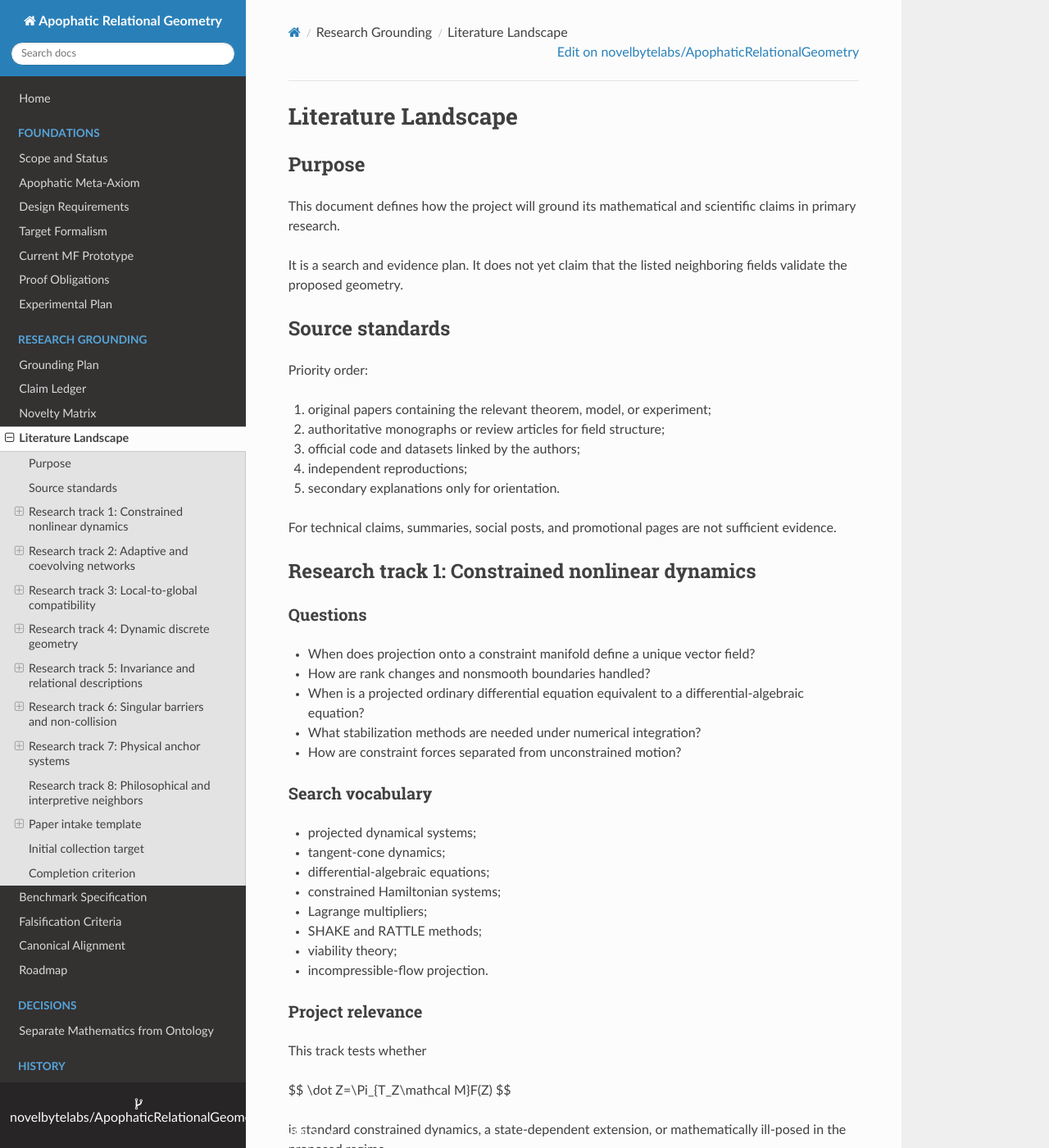
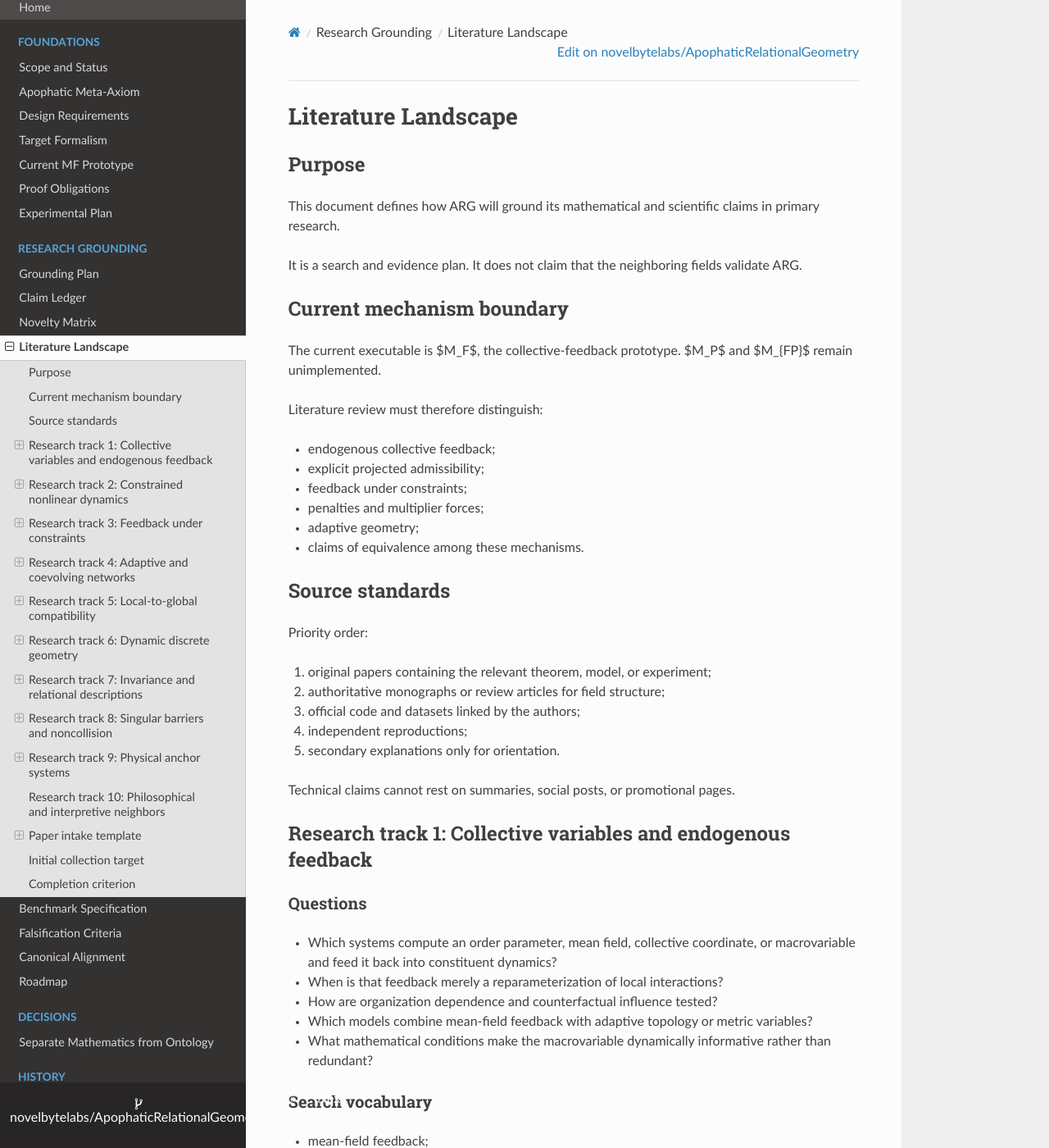
Before and after one commit to novelbytelabs/ApophaticRelationalGeometry, an MkDocs documentation site: the page built from docs/10_literature_landscape.md, in a window 1280 px wide and 1400 px high. Shown: the whole window at 82% size. Built offline with MkDocs 1.6.1, drawn with Linux system fonts in a browser that asks for light colours; nearby versions of some CDN libraries; some of the changed text lies outside the part shown.

Commit message:
Add collective-feedback research track and model mapping

```diff
--- a/docs/10_literature_landscape.md
+++ b/docs/10_literature_landscape.md
@@ -2,9 +2,22 @@
 
 ## Purpose
 
-This document defines how the project will ground its mathematical and scientific claims in primary research.
+This document defines how ARG will ground its mathematical and scientific claims in primary research.
 
-It is a search and evidence plan. It does not yet claim that the listed neighboring fields validate the proposed geometry.
+It is a search and evidence plan. It does not claim that the neighboring fields validate ARG.
+
+## Current mechanism boundary
+
+The current executable is $M_F$, the collective-feedback prototype. $M_P$ and $M_{FP}$ remain unimplemented.
+
+Literature review must therefore distinguish:
+
+- endogenous collective feedback;
+- explicit projected admissibility;
+- feedback under constraints;
+- penalties and multiplier forces;
+- adaptive geometry;
+- claims of equivalence among these mechanisms.
 
 ## Source standards
 
@@ -16,16 +29,48 @@ Priority order:
 4. independent reproductions;
 5. secondary explanations only for orientation.
 
-For technical claims, summaries, social posts, and promotional pages are not sufficient evidence.
+Technical claims cannot rest on summaries, social posts, or promotional pages.
 
-## Research track 1: Constrained nonlinear dynamics
+## Research track 1: Collective variables and endogenous feedback
+
+### Questions
+
+- Which systems compute an order parameter, mean field, collective coordinate, or macrovariable and feed it back into constituent dynamics?
+- When is that feedback merely a reparameterization of local interactions?
+- How are organization dependence and counterfactual influence tested?
+- Which models combine mean-field feedback with adaptive topology or metric variables?
+- What mathematical conditions make the macrovariable dynamically informative rather than redundant?
+
+### Search vocabulary
+
+- mean-field feedback;
+- order-parameter feedback;
+- collective-coordinate dynamics;
+- adaptive mean-field systems;
+- macro-to-micro feedback;
+- causal coarse-graining;
+- slaving principle;
+- synergetics;
+- feedback through global observables.
+
+### Project relevance
+
+This track is the closest literature base for the current $M_F$ path
+
+$$
+x\to c(x)\to(\dot x,\dot s,\dot q).
+$$
+
+It tests whether the implemented mechanism is standard, reducible, or distinctive only through its coupling to adaptive relational geometry.
+
+## Research track 2: Constrained nonlinear dynamics
 
 ### Questions
 
 - When does projection onto a constraint manifold define a unique vector field?
 - How are rank changes and nonsmooth boundaries handled?
 - When is a projected ordinary differential equation equivalent to a differential-algebraic equation?
-- What stabilization methods are needed under numerical integration?
+- What stabilization or retraction methods are needed numerically?
 - How are constraint forces separated from unconstrained motion?
 
 ### Search vocabulary
@@ -35,28 +80,51 @@ For technical claims, summaries, social posts, and promotional pages are not suf
 - differential-algebraic equations;
 - constrained Hamiltonian systems;
 - Lagrange multipliers;
-- SHAKE and RATTLE methods;
+- SHAKE and RATTLE;
 - viability theory;
 - incompressible-flow projection.
 
 ### Project relevance
 
-This track tests whether
+This track tests whether target $M_P$
 
 $$
 \dot Z=\Pi_{T_Z\mathcal M}F(Z)
 $$
 
-is standard constrained dynamics, a state-dependent extension, or mathematically ill-posed in the proposed regime.
+is standard constrained dynamics, a state-dependent extension, or ill-posed in the proposed regime.
 
-## Research track 2: Adaptive and coevolving networks
+## Research track 3: Feedback under constraints
+
+### Questions
+
+- Which models combine global feedback with holonomic, algebraic, or viability constraints?
+- Does projection act on a proposal that already contains feedback?
+- When do feedback and projection commute?
+- What exact reductions recover feedback-only and projection-only models?
+- Are there existing frameworks equivalent to target $M_{FP}$?
+
+### Search vocabulary
+
+- constrained feedback systems;
+- projected control systems;
+- mean-field differential-algebraic equations;
+- feedback on manifolds;
+- constrained adaptive control;
+- projected gradient systems with global coupling.
+
+### Project relevance
+
+This track assesses whether $M_{FP}$ is already known and whether $M_F\equiv M_P$ can hold in any nontrivial domain.
+
+## Research track 4: Adaptive and coevolving networks
 
 ### Questions
 
 - Which systems jointly evolve node state and edge structure?
 - When can adaptive weights be interpreted as geometry?
 - What continuum, mean-field, or graph-limit results exist?
-- Which adaptive-network behaviors require topology change rather than state change alone?
+- Which behaviors require topology change rather than state change alone?
 - How is causality separated when state and topology update one another?
 
 ### Search vocabulary
@@ -72,17 +140,17 @@ is standard constrained dynamics, a state-dependent extension, or mathematically
 
 ### Project relevance
 
-This track tests whether the variables $s_e$ and $q_e$ add anything beyond ordinary dynamic edge weights.
+This track tests whether $s_e$ and $q_e$ add anything beyond ordinary dynamic edge weights.
 
-## Research track 3: Local-to-global compatibility
+## Research track 5: Local-to-global compatibility
 
 ### Questions
 
 - How are local states glued into globally consistent assignments?
 - Which sheaf or bundle structures allow nonlinear restriction maps?
 - How are inconsistency and global sections quantified?
-- Can the restriction maps themselves evolve?
-- How do sheaf Laplacians compare with the proposed coherence energy?
+- Can restriction maps themselves evolve?
+- How do sheaf Laplacians compare with ARG mismatch energies?
 
 ### Search vocabulary
 
@@ -109,15 +177,15 @@ $$
 
 should be formalized as a sheaf, bundle, groupoid, or more general compatibility system.
 
-## Research track 4: Dynamic discrete geometry
+## Research track 6: Dynamic discrete geometry
 
 ### Questions
 
 - When does a weighted graph define a meaningful intrinsic metric?
-- Which discrete curvature notions remain stable under changing topology?
+- Which curvature notions remain stable under changing topology?
 - How do graph Ricci flows and metric adaptation interact with node dynamics?
 - What continuity results exist for time-dependent metric graphs?
-- Which geometric quantities are invariant under graph presentation changes?
+- Which geometric quantities are invariant under presentation changes?
 
 ### Search vocabulary
 
@@ -132,14 +200,14 @@ should be formalized as a sheaf, bundle, groupoid, or more general compatibility
 
 ### Project relevance
 
-This track tests whether the proposed edge lengths define genuine geometry and whether curvature supplies useful observables.
+This track tests whether the implemented and target edge lengths define useful geometry rather than merely dynamic weights.
 
-## Research track 5: Invariance and relational descriptions
+## Research track 7: Invariance and relational descriptions
 
 ### Questions
 
 - What is the correct class of admissible presentation changes?
-- Should the symmetry structure be a group, group action, or groupoid?
+- Should the symmetry structure be a group, action, or groupoid?
 - Which observables descend to quotient descriptions?
 - How should topology-changing systems be compared under relabeling?
 - What distinguishes gauge redundancy from physical symmetry?
@@ -156,14 +224,14 @@ This track tests whether the proposed edge lengths define genuine geometry and w
 
 ### Project relevance
 
-This track makes the phrase “no privileged presentation” mathematically operational.
+This track makes “no privileged presentation” operational for each of $M_0,M_F,M_P,M_{FP}$.
 
-## Research track 6: Singular barriers and non-collision
+## Research track 8: Singular barriers and noncollision
 
 ### Questions
 
 - Under what conditions do singular potentials prevent collision?
-- What bounds follow from finite conserved or dissipative energy?
+- What bounds follow from conserved or dissipative energy?
 - How do singularities affect existence and continuation?
 - Can barrier forces be defined on intrinsic graph distances?
 - When do numerical methods falsely cross a singular barrier?
@@ -173,14 +241,14 @@ This track makes the phrase “no privileged presentation” mathematically oper
 - singular interaction potentials;
 - hard-core repulsion;
 - collision avoidance;
-- non-collision theorems;
+- noncollision theorems;
 - inverse-power potentials;
 - barrier methods;
 - singular ordinary differential equations.
 
 ### Project relevance
 
-This track grounds the claim that
+This track grounds any claim that
 
 $$
 U_{\mathrm{barrier}}
@@ -190,27 +258,25 @@ $$
 
 creates an unreachable finite-energy boundary.
 
-## Research track 7: Physical anchor systems
+## Research track 9: Physical anchor systems
 
-Initial anchor families:
+### Constrained mechanics
+
+Reason: constraint manifolds, multiplier forces, projection, and energy behavior can be checked against established solutions.
 
 ### Incompressible flow
 
-Reason: a local provisional update followed by a global compatibility correction is already physically meaningful and mathematically developed.
-
-### Constrained mechanics
-
-Reason: constraint manifolds, multiplier forces, and energy behavior can be checked exactly.
+Reason: a provisional local update followed by a global compatibility correction is mathematically and physically developed.
 
 ### Adaptive synchronization and flocking
 
-Reason: local state, neighborhood structure, and effective geometry genuinely interact.
+Reason: local state, neighborhood structure, collective observables, and effective geometry interact.
 
-For each anchor, the project must first reproduce a standard result before testing an extension.
+For each anchor, reproduce a standard result before testing an ARG extension.
 
-## Research track 8: Philosophical and interpretive neighbors
+## Research track 10: Philosophical and interpretive neighbors
 
-This track is kept separate from mathematical validation.
+This track remains separate from mathematical validation.
 
 Topics include:
 
@@ -243,9 +307,25 @@ State the theorem, equation, algorithm, or result actually used.
 
 List mathematical, numerical, and physical assumptions.
 
-### Mapping to project notation
+### Mapping to ARG models
 
-Map source variables and equations into the project formalism where possible.
+Map the source into one or more of:
+
+$$
+M_0,\qquad M_F,\qquad M_P,\qquad M_{FP}.
+$$
+
+### Mechanism classification
+
+Label each relevant term as:
+
+- local dynamics;
+- adaptive relation or metric;
+- collective feedback;
+- explicit projection;
+- multiplier force;
+- penalty;
+- compatibility condition.
 
 ### Overlap
 
@@ -261,31 +341,34 @@ Record whether the source strengthens, narrows, or eliminates a candidate novelt
 
 ### Reproducibility
 
-Record code, data, parameter settings, and whether reproduction has been attempted.
+Record code, data, parameters, and reproduction status.
 
 ### Open questions
 
-List unresolved issues that affect this project.
+List unresolved issues affecting ARG.
 
 ## Initial collection target
 
 The first evidence set should contain at least:
 
-- five primary sources on constrained or projected dynamics;
+- five primary sources on collective-variable or mean-field feedback;
+- five on constrained or projected dynamics;
+- three on systems combining feedback and constraints;
 - five on adaptive networks;
 - five on local-to-global or sheaf-based systems;
-- five on discrete evolving geometry;
-- three on singular non-collision mechanisms;
+- five on dynamic discrete geometry;
+- three on singular noncollision mechanisms;
 - three physical anchor papers with reproducible equations or code.
 
-The count is an intake target, not a quality substitute.
+The count is an intake target, not a substitute for quality.
 
 ## Completion criterion
 
-This landscape is complete enough for the first novelty decision when:
+This landscape is sufficient for the first novelty decision when:
 
 1. every row in `09_novelty_matrix.md` has primary-source support;
-2. the three closest frameworks have been reproduced in common notation;
+2. the closest feedback, projection, and combined frameworks are reproduced in common notation;
 3. equivalence and reparameterization have been actively tested;
 4. unsupported novelty language has been removed;
-5. the remaining candidate contribution can be stated in one precise paragraph.
+5. the remaining candidate contribution can be stated precisely;
+6. the current $M_F$ result is not used as evidence for unimplemented $M_P$ or $M_{FP}$.
```
Also changed, not shown: other parts of docs/10_literature_landscape.md (+2 -4 lines).
